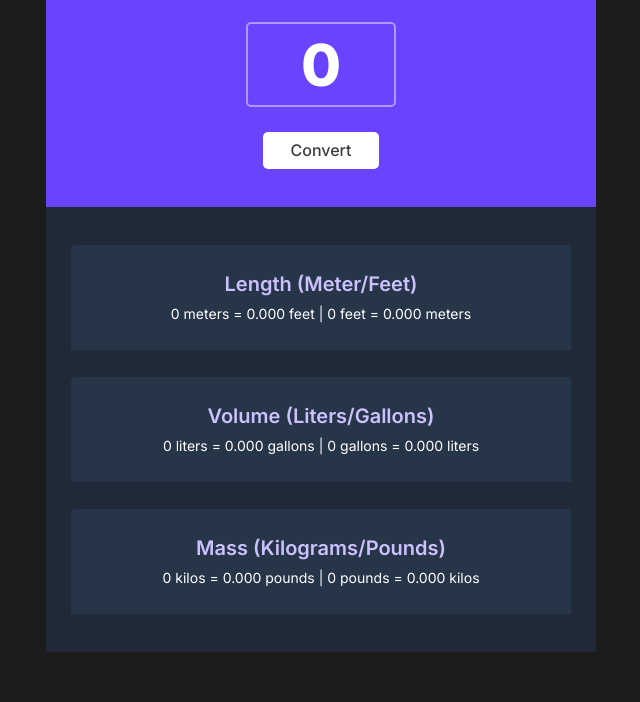
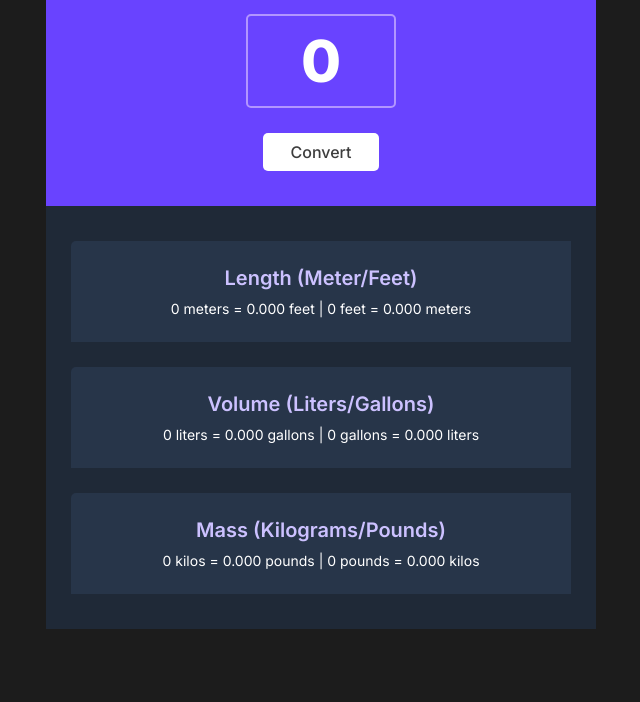
Before and after one commit to dzhu0/unit-converter, a plain HTML site: page index.html in a window 1280 px wide. Shown: the part 128-830 px from the top of the page, without its empty margins (319-959 px from the left). After the commit the page ends 800 px from the top, so only its background shows below. Drawn offline with nearby package versions, Linux system fonts and the light colour scheme.

Commit message:
Minor CSS and JS improvements
Improve some styling and minor changes in index.js

```diff
--- a/index.css
+++ b/index.css
@@ -1,95 +1,80 @@
-body {
-    margin: 0;
+*,
+*::after,
+*::before {
+    font-family: 'Inter', sans-serif;
     text-align: center;
-    color: #FFFFFF;
-    font-family: 'Inter', sans-serif;
-    background: #1C1C1C;
-}
-
-.container1 {
-    width: 550px;
-    height: 285px;
-    background: #6943FF;
-    display: flex;
-    flex-direction: column;
-    justify-content: center;
-    align-items: center;
-    margin: auto;
-    margin-top: 50px;
-    padding: 25px;
     box-sizing: border-box;
-}
-
-.container2 {
-    width: 550px;
-    height: 445px;
-    background: #1F2937;
-    display: flex;
-    flex-direction: column;
-    justify-content: space-around;
-    align-items: center;
-    padding: 25px;
-    box-sizing: border-box;
-    margin: auto;
-    margin-bottom: 50px;
-}
-
-h1 {
-    font-size: 28px;
+    padding: 0;
     margin: 0;
 }
 
-h2 {
-    font-weight: 600;
-    font-size: 20px;
-    color: #CCC1FF;
-    margin: 0;
+body {
+    height: 100vh;
+    background-color: #1C1C1C;
+    color: #FFFFFF;
+    display: flex;
 }
 
-p {
-    font-size: 14px;
-    margin: 0;
-    margin-top: 10px;
+.container { margin: auto; }
+
+header { background-color: #6943FF; }
+main { background-color: #1F2937; }
+
+header,
+main {
+    width: 550px;
+    padding: 35px 25px;
 }
 
-.unit {
-    background: #273549;
-    width: 100%;
-    border-top-left-radius: 5px;
-    height: 105px;
-    display: flex;
-    flex-direction: column;
-    justify-content: center;
-    align-items: center;
+
+h1 { font-size: 28px; }
+
+h2 {
+    font-size: 20px;
+    font-weight: 600;
+    color: #CCC1FF;
+    margin-bottom: 10px;
 }
 
+p { font-size: 14px; }
+
+.unit {
+    background-color: #273549;
+    border-top-left-radius: 5px;
+    padding: 25px 10px;
+    margin-bottom: 25px;
+}
+
+.unit:last-child {  margin-bottom: 0; }
+
 #input-el {
-    font-family: 'Inter', sans-serif;
+    width: 150px;
+    background-color: transparent;
     font-weight: 800;
     font-size: 58px;
     color: #FFFFFF;
-    text-align: center;
-    background: none;
+    outline: none;
     border: solid #B295FF 2px;
     border-radius: 5px;
-    width: 150px;
-    height: 85px;
-    margin-top: 30px;
-    margin-bottom: 25px;
+    padding-block: 10px;
+    margin-block: 30px 25px;
     animation-duration: 1s;
-    box-sizing: border-box;
 }
 
 #convert-btn {
-    font-family: 'Inter', sans-serif;
+    display: block;
+    background-color: #FFFFFF;
     font-weight: 500;
     font-size: 16px;
     color: #3D3D3D;
     border: none;
-    background: #FFFFFF;
+    border-radius: 5px;
     padding: 9px 28px;
-    border-radius: 5px;
+    margin-inline: auto;
+    cursor: pointer;
 }
+
+#convert-btn:active { transform: scale(0.95); }
 
 @keyframes invalid {
   from {border-color: red;}
--- a/index.html
+++ b/index.html
@@ -1,17 +1,27 @@
-<html>
-    <head><link rel="stylesheet" href="https://cdnjs.cloudflare.com/ajax/libs/normalize/8.0.1/normalize.css">
+<!DOCTYPE html>
+
+<html lang="en">
+
+<head>
+    <title>Unit Converter</title>
+    <meta name="viewport" content="width=device-width, initial-scale=1">
+    <!-- CSS -->
     <link rel="stylesheet" href="index.css">
+    <!-- Google Font -->
     <link rel="preconnect" href="https://fonts.googleapis.com">
     <link rel="preconnect" href="https://fonts.gstatic.com" crossorigin>
     <link href="https://fonts.googleapis.com/css2?family=Inter:wght@400;500;600;800&display=swap" rel="stylesheet">
 </head>
+
 <body>
-        <div class="container1">
+    <div class="container">
+        <header>
             <h1>Metric/Imperial Unit Conversion</h1>
             <input id="input-el" type="text" maxlength="3" value="0">
             <button id="convert-btn">Convert</button>
-        </div>
-        <div class="container2">
+        </header>
+
+        <main>
             <div class="unit">
                 <h2>Length (Meter/Feet)</h2>
                 <p>
@@ -19,6 +29,7 @@
                     <span class="number-el">0</span> feet = <span id="meters-el">0.000</span> meters
                 </p>
             </div>
+
             <div class="unit">
                 <h2>Volume (Liters/Gallons)</h2>
                 <p>
@@ -26,6 +37,7 @@
                     <span class="number-el">0</span> gallons = <span id="liters-el">0.000</span> liters
                 </p>
             </div>
+
             <div class="unit">
                 <h2>Mass (Kilograms/Pounds)</h2>
                 <p>
@@ -33,7 +45,10 @@
                     <span class="number-el">0</span> pounds = <span id="kilos-el">0.000</span> kilos
                 </p>
             </div>
+        </main>
     </div>
+
     <script src="index.js"></script>
 </body>
+
 </html>
--- a/index.js
+++ b/index.js
@@ -14,12 +14,12 @@ const litersEl = document.querySelector("#liters-el")
 const poundsEl = document.querySelector("#pounds-el")
 const kilosEl = document.querySelector("#kilos-el")
 
-convertBtn.addEventListener("click", function() {
-    let number = Number(inputEl.value)
+convertBtn.addEventListener("click", () => {
+    const number = Number(inputEl.value)
 
     if (!number && number !== 0) {
         inputEl.style.animationName = "invalid"
-        setTimeout(function() {
+        setTimeout(() => {
             inputEl.style.animationName = "none"
         }, 1000)
     } else {
```
Lines whose indentation alone changed are shown as unchanged.
